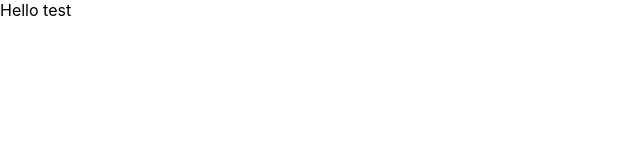
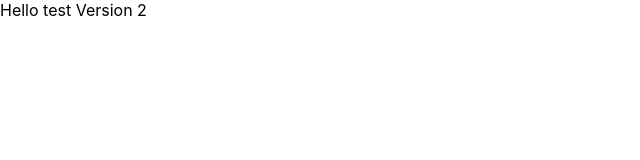
Before and after one commit to debWevMike/react-ui, a React (Create React App) app: page /home in a window 1280 px wide. Shown: the top 160 px of the page, without its empty margins (0-640 px from the left). Built offline with nearby package versions, Linux system fonts and the light colour scheme.

Commit message:
changes for v2

```diff
--- a/src/Components/home-page.js
+++ b/src/Components/home-page.js
@@ -1,7 +1,7 @@
 import React from "react";
 
 const HomePage = () => {
-    return <div>Hello test</div>
+    return <div>Hello test Version 2</div>
 }
 
 export default HomePage
```
